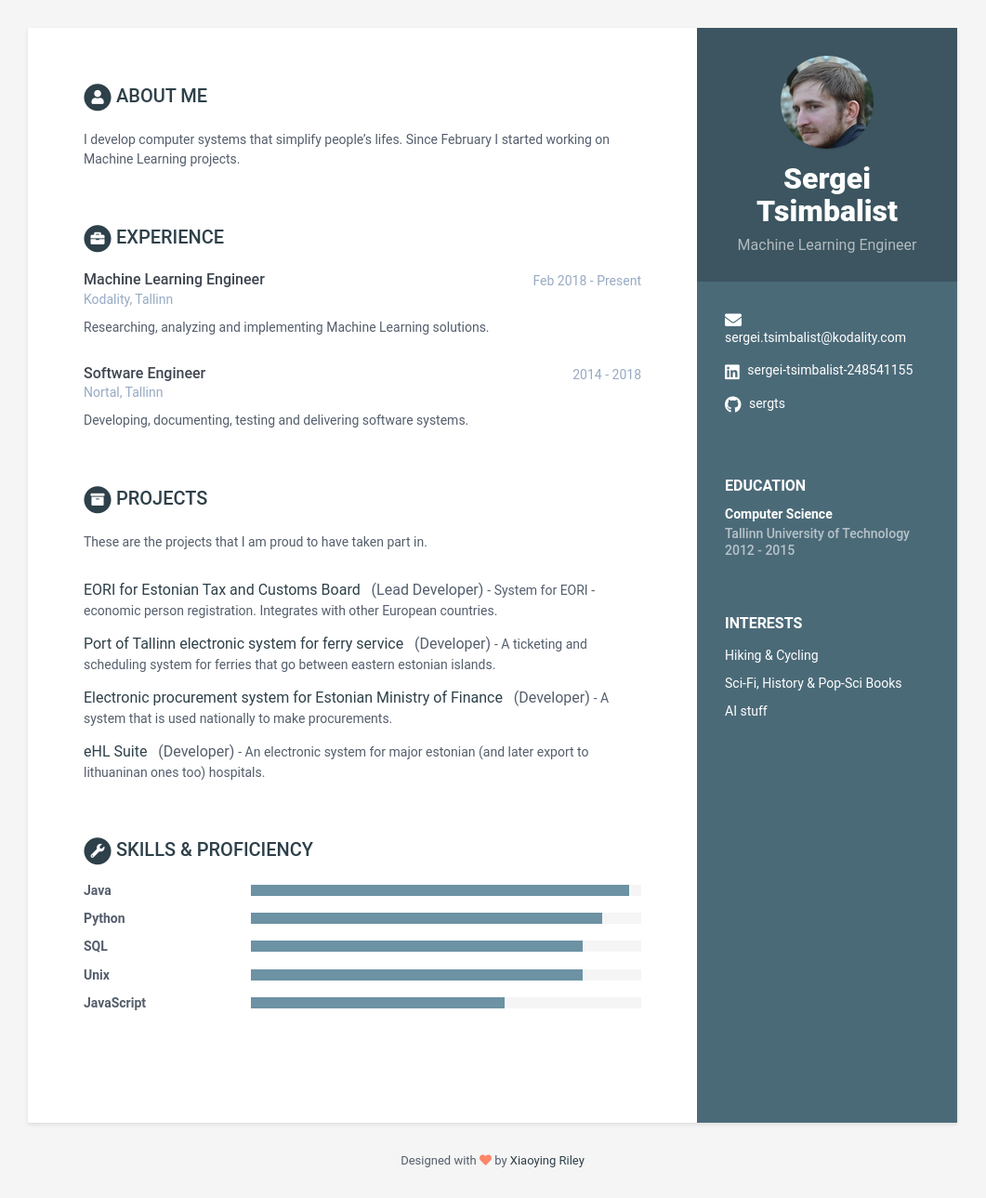
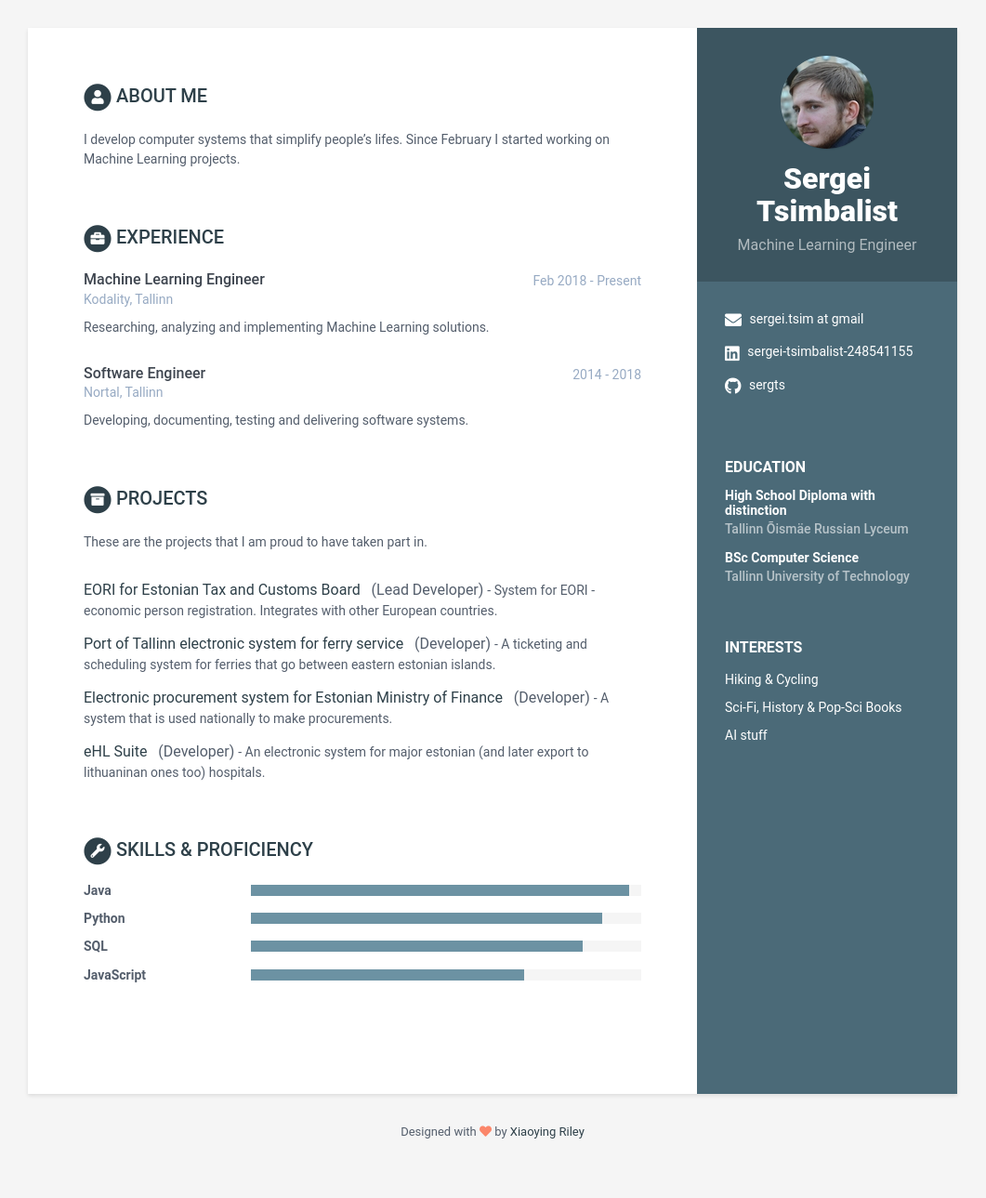
Before and after one commit to sergts/sergts.github.io, a Jekyll site: the page built from index.html, in a window 1280 px wide. Shown: the whole page at 93% size, without its empty margins (110-1171 px from the left). Built offline with Jekyll 4.4.1, drawn with Linux system fonts in a browser that asks for light colours; after the commit the page ends 1259 px from its top, so only the background shows below that.

Commit message:
Update data.yml

```diff
--- a/_data/data.yml
+++ b/_data/data.yml
@@ -12,7 +12,7 @@ sidebar:
     avatar: mypic_small.jpg  #place a 100x100 picture inside /assets/images/ folder and provide the name of the file below
 
     # Sidebar links
-    email: sergei.tsimbalist@kodality.com
+    email: sergei.tsim at gmail
     phone:
     website:
     linkedin: sergei-tsimbalist-248541155
@@ -39,9 +39,13 @@ career-profile:
       I develop computer systems that simplify people's lifes. Since February I started working on Machine Learning projects.
 
 education:
-    - degree: Computer Science
+    - degree: High School Diploma with distinction
+      university: Tallinn Õismäe Russian Lyceum
+      time:
+      details: |
+    - degree: BSc Computer Science
       university: Tallinn University of Technology
-      time: 2012 - 2015
+      time:
       details: |
 
 
@@ -99,11 +103,8 @@ skills:
       - name: SQL
         level: 85%
 
-      - name: Unix
-        level: 85%
-
       - name: JavaScript
-        level: 65%
+        level: 70%
 
 
 
```
